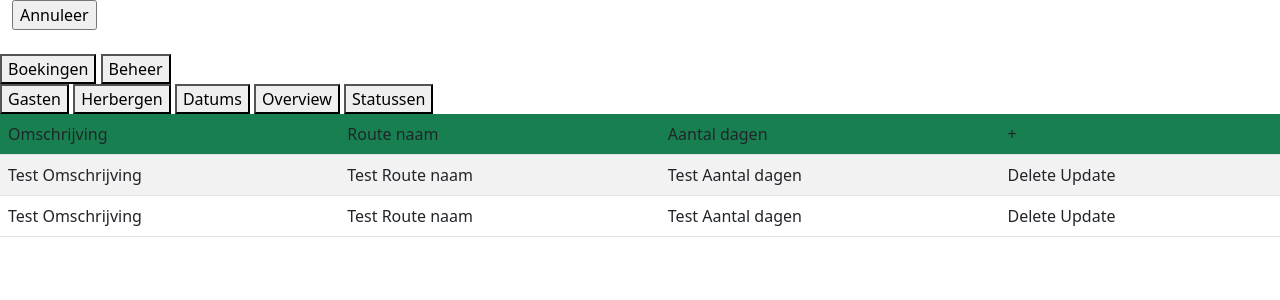
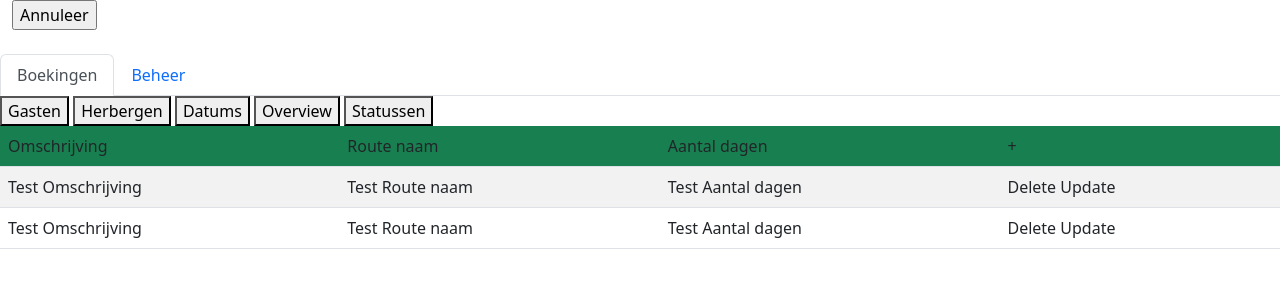
Before and after one commit to XaderGator/DonkeyTravel, a PHP site: page /ingelogd.php in a window 1280 px wide. Shown: the top 300 px of the page. Run offline with PHP 8.4, Linux system fonts and the light colour scheme.

Commit message:
Tabs changes

```diff
--- a/ingelogd.php
+++ b/ingelogd.php
@@ -28,10 +28,16 @@
         </div>
         <br />
 
-        <div class="tab">
-            <button class="tablinks" id="mainOpen">Boekingen</button>
-            <button class="tablinks" id="BeheerOpen">Beheer</button>
-        </div>
+    <ul class="nav nav-tabs">
+        <li class="nav-item">
+            <a href="#Boekingen" class="nav-link active" data-bs-toggle="tab">Boekingen</a>
+        </li>
+        <li class="nav-item">
+            <a href="#Beheer" class="nav-link" data-bs-toggle="tab">Beheer</a>
+        </li>
+    </ul>
+    <div class="tab-content">
+        <div class="tab-pane fade show active" id="Boekingen">
 
             <div class="tab">
                 <button class="tablinks" onclick="tab(event, 'Gasten')" id="defaultOpen">Gasten</button>
@@ -40,7 +46,7 @@
                 <button class="tablinks" onclick="tab(event, 'Overview')" id="overviewOpen">Overview</button>
                 <button class="tablinks" onclick="tab(event, 'Statussen')" id="statussenOpen">Statussen</button>
             </div>
-        <div id="Boekingen" class="mainOpen">
+
             <div id="Gasten" class="tabcontent">
                 <table class="table table-striped table-hover">
                     <head>
@@ -109,12 +115,18 @@
             </div>
         </div>
 
+        <div class="tab-pane fade" id="Beheer">
+
+        </div>
+    </div>
 
 
 
 
 
     <script>
+
+
 
             function tab(evt, tabName) {
             var i, tabcontent, tablinks;
```
Lines whose indentation alone changed are shown as unchanged.
